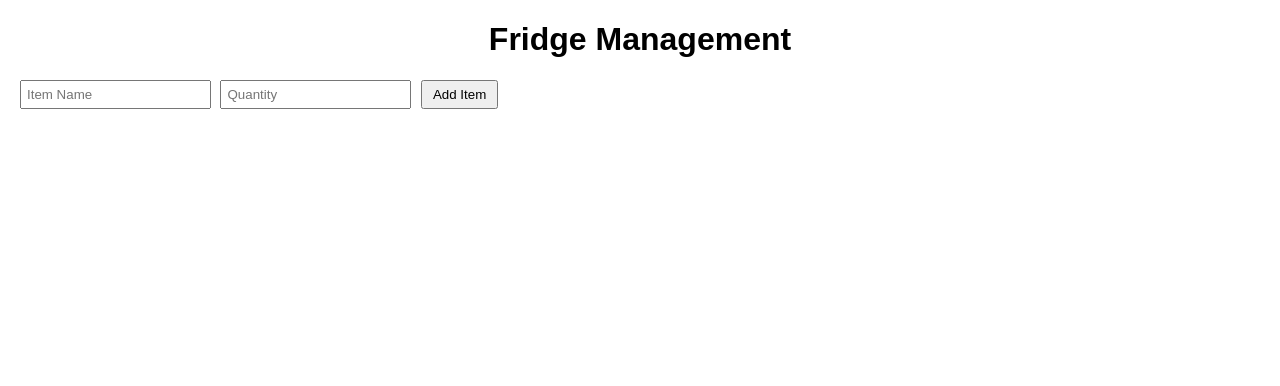
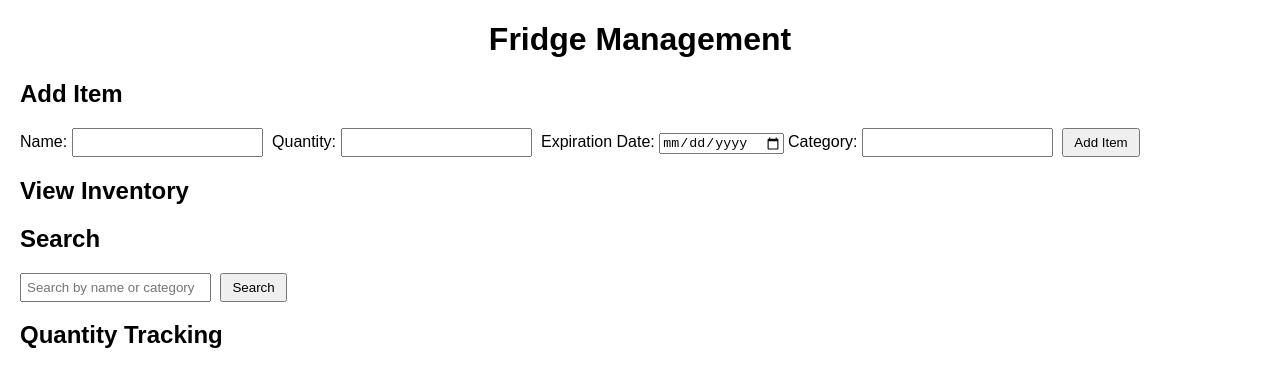
Before and after one commit to painayan18/fridge-storage-management, a plain HTML site: page frontend/index.html in a window 1280 px wide. Drawn offline with Linux system fonts and the light colour scheme; files whose address does not match are found by name.

Commit message:
Update index.html

```diff
--- a/frontend/index.html
+++ b/frontend/index.html
@@ -7,13 +7,35 @@
 <body>
   <h1>Fridge Management</h1>
 
-  <form id="item-form">
-    <input type="text" id="item-name" placeholder="Item Name">
-    <input type="number" id="item-quantity" placeholder="Quantity">
-    <button type="submit">Add Item</button>
-  </form>
+  <div id="add-item-section">
+    <h2>Add Item</h2>
+    <label for="item-name">Name:</label>
+    <input type="text" id="item-name">
+    <label for="item-quantity">Quantity:</label>
+    <input type="number" id="item-quantity">
+    <label for="item-expiration">Expiration Date:</label>
+    <input type="date" id="item-expiration">
+    <label for="item-category">Category:</label>
+    <input type="text" id="item-category">
+    <button onclick="addItem()">Add Item</button>
+  </div>
 
-  <ul id="item-list"></ul>
+  <div id="view-inventory-section">
+    <h2>View Inventory</h2>
+    <ul id="inventory-list"></ul>
+  </div>
+
+  <div id="search-section">
+    <h2>Search</h2>
+    <input type="text" id="search-input" placeholder="Search by name or category">
+    <button onclick="searchItems()">Search</button>
+    <ul id="search-results"></ul>
+  </div>
+
+  <div id="quantity-tracking-section">
+    <h2>Quantity Tracking</h2>
+    <ul id="quantity-list"></ul>
+  </div>
 
   <script src="script.js"></script>
 </body>
```
